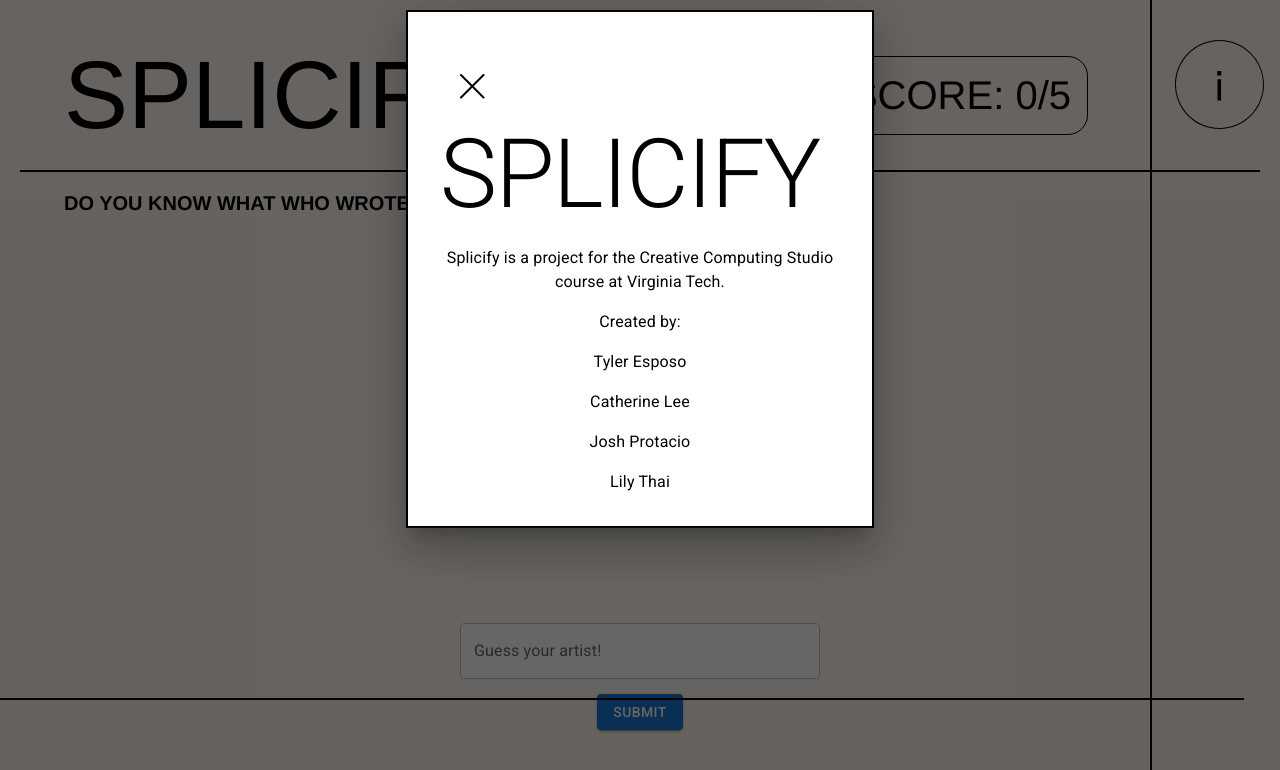
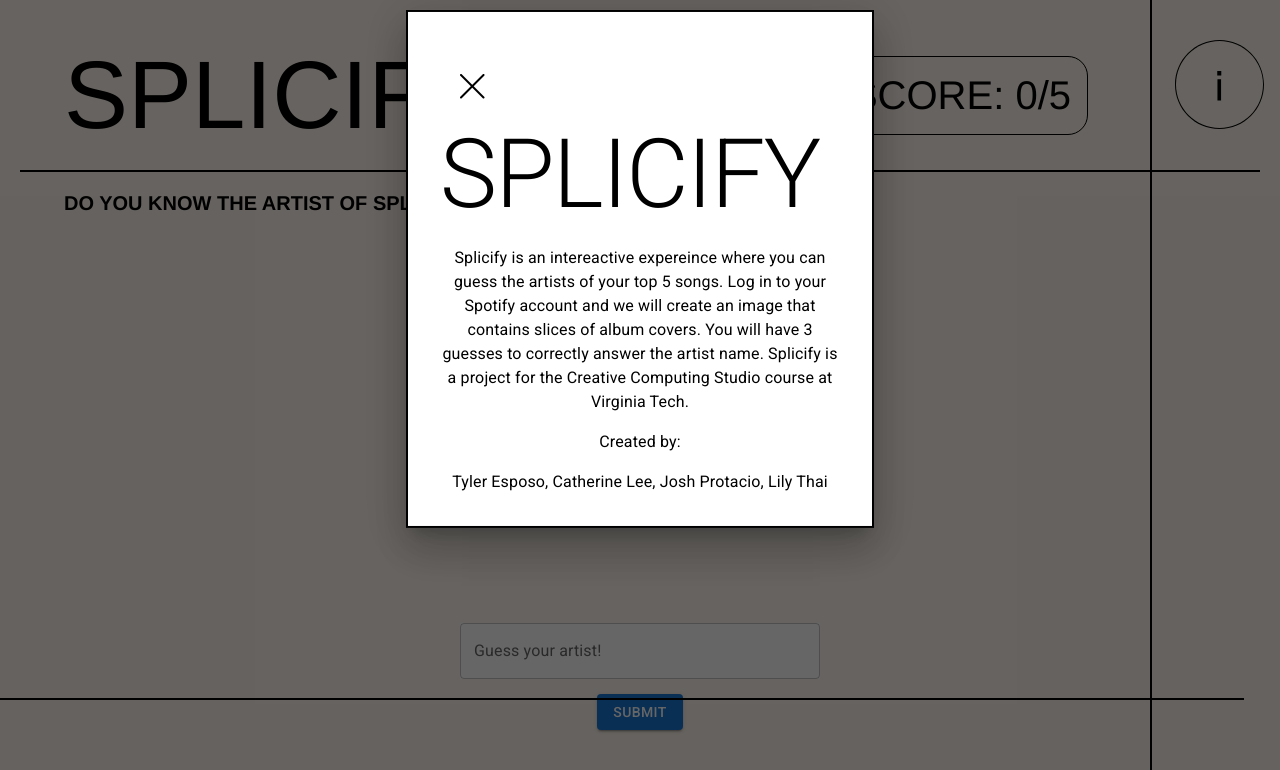
Before and after one commit to joshp28/splicify, a React (Create React App) app in the folder splicify/: page /guesser in a window 1280 px wide. Both pictures are taken after a click on the button 1219 px from the left and 84 px from the top of the page. Shown: the top 770 px of the page. Built offline with nearby package versions, Linux system fonts and the light colour scheme.

Commit message:
hints are song and album

```diff
--- a/splicify/src/components/Guesser/Guesser.js
+++ b/splicify/src/components/Guesser/Guesser.js
@@ -87,7 +87,8 @@ class Guesser extends Component {
     document.getElementById('passed').style.display = 'none'
     document.getElementById('guesser').style.display = ''
     document.getElementById('next').style.display = 'none'
-    document.getElementById('artistHint').style.display = 'none';
+    document.getElementById('songHint').style.display = 'none';
+    document.getElementById('albumHint').style.display = 'none';
     document.getElementById('hintButton').style.display = 'none';
     document.getElementById('getResults').style.display = 'none';
     document.getElementById('guesses').style.display = 'none';
@@ -161,7 +162,8 @@ class Guesser extends Component {
       document.getElementById('failed').style.display = '';
       document.getElementById('guesser').style.display = 'none';
       document.getElementById('next').style.display = '';
-      document.getElementById('artistHint').style.display = 'none';
+      document.getElementById('songtHint').style.display = 'none';
+      document.getElementById('albumHint').style.display = 'none';
       document.getElementById('guesses').style.display = 'none';
     }
     // guess wrong but have more submissions
@@ -224,16 +226,27 @@ class Guesser extends Component {
     return artsitArray.toUpperCase();
   }
 
+  getSongName = () => {
+    return mydata.songs[this.state.albumNum].song_title.toUpperCase();
+  }
+
+  getAlbumName = () => {
+    return mydata.songs[this.state.albumNum].album_name.toUpperCase();
+  }
+
   getHint = () => {
     if (this.state.hints == 0) {
-      document.getElementById('artistHint').style.display = '';
+      document.getElementById('songHint').style.display = '';
       document.getElementById('hintButton').style.display = 'none';
       var button = document.getElementById('hintButton');
-      button.innerText = button.textContent = 'Hint 2';
+      button.innerText = button.textContent = 'HINT: ALBUM';
       this.setState({ hints: 1 });
     }
     else {
-      this.setPlay(this.state.albumNum);
+      document.getElementById('albumHint').style.display = '';
+      document.getElementById('hintButton').style.display = 'none';
+      var button = document.getElementById('hintButton');
+
     }
     return
   }
@@ -255,7 +268,8 @@ class Guesser extends Component {
     document.getElementById('passed').style.display = 'none';
     document.getElementById('failed').style.display = 'none';
     document.getElementById('next').style.display = 'none'
-    document.getElementById('artistHint').style.display = 'none';
+    document.getElementById('songtHint').style.display = 'none';
+    document.getElementById('albumHint').style.display = 'none';
     document.getElementById('hintButton').style.display = 'none';
     this.cropImg();
     var button = document.getElementById('hintButton');
@@ -635,16 +649,17 @@ class Guesser extends Component {
               </Typography>
             </Box>
           </Modal> */}
-          <h2>DO YOU KNOW WHAT WHO WROTE SPLICE {this.state.albumNum + 1}?</h2>
+          <h2>DO YOU KNOW THE ARTIST OF SPLICE {this.state.albumNum + 1}?</h2>
           <Button id='playBtn' onClick={() => { this.playPause();}}>
             <img src = {mute} id = "mute"/>
           </Button>
-          <h2 id='artistHint'>HINT: THE ARTIST {this.getArtists()}</h2>
+          <h2 id='songHint'>SONG: {this.getSongName()}</h2>
+          <h2 id='albumHint'>ALBUM: {this.getAlbumName()}</h2>
           <canvas className="canvas" ref='canvas' id="canvas" width={300} height={300}></canvas>
           <div className='textbox' id='guesser' >
             {/* <input autoComplete="off" type="text" id="input" onChange={this.saveInput} /> */}
             <Button id='hintButton' onClick={() => { this.getHint() }}>
-              HINT 1
+              HINT: SONG
             </Button>
 
             <Autocomplete
@@ -709,27 +724,22 @@ class Guesser extends Component {
             SPLICIFY
             </Typography>
             {/* <br></br> */}
+
             <Typography id="modal-modal-description1" sx={{ mt: 2 }}>
-            Splicify is a project for the Creative Computing Studio course at Virginia Tech.
-
+            Splicify is an intereactive expereince where you can guess the artists of your top 5 songs. Log in to
+            your Spotify account and we will create an image that contains slices of album covers. You will have 3
+            guesses to correctly answer the artist name. Splicify is a project for the Creative Computing Studio
+            course at Virginia Tech.
 
             </Typography>
+
             <Typography id="modal-modal-description2" sx={{ mt: 2}}>
             Created by:
 
             </Typography>
 
             <Typography id="modal-modal-description3" sx={{ mt: 2}}>
-              Tyler Esposo
-            </Typography>
-            <Typography id="modal-modal-description4" sx={{ mt: 2}}>
-              Catherine Lee
-            </Typography>
-            <Typography id="modal-modal-description5" sx={{ mt: 2}}>
-              Josh Protacio
-            </Typography>
-            <Typography id="modal-modal-description6" sx={{ mt: 2}}>
-              Lily Thai
+              Tyler Esposo, Catherine Lee, Josh Protacio, Lily Thai
             </Typography>
 
 
```
